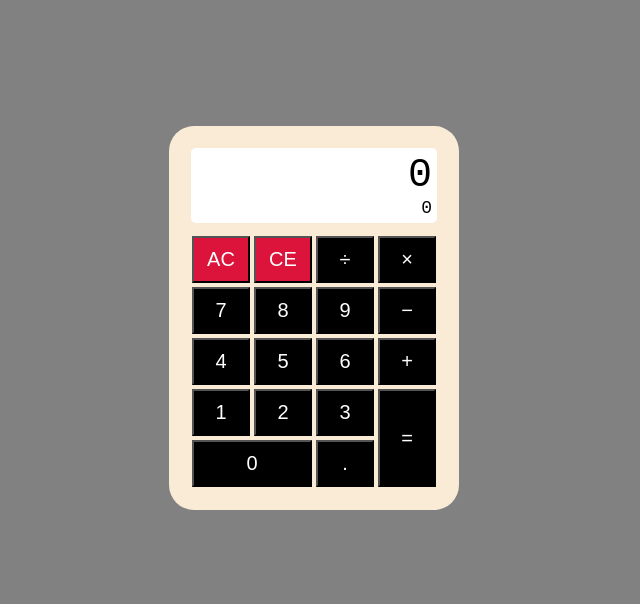
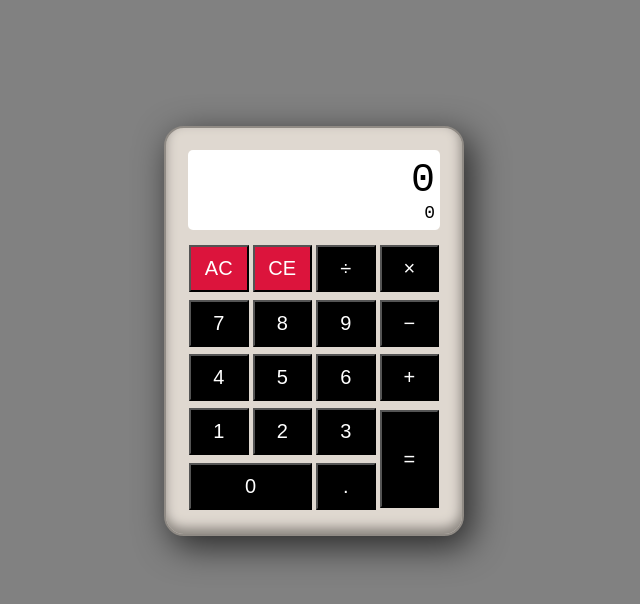
Before and after one commit to DeveloperDavo/Calculator, a website: page index.html in a window 1280 px wide. Shown: the whole page, without its empty margins (326-966 px from the left). Drawn offline with Linux system fonts and the light colour scheme.

Commit message:
Change table dimensions, colors and shadows to match spec

```diff
--- a/style.css
+++ b/style.css
@@ -8,10 +8,14 @@ body {
 }
 
 table {
-    border-radius: 25px;
+    height: 410px;
+    width: 300px;
     margin: 10% auto;
-    background-color: antiquewhite;
-    padding: 20px
+    padding: 20px;
+    background-color: #dfd8d0;
+    border: 2px solid #908b85;
+    border-radius: 20px;
+    box-shadow: 7px 10px 34px 1px rgba(0, 0, 0, 0.68), inset -1px -6px 12px 0.1px #89847e;
 }
 
 td {
```
